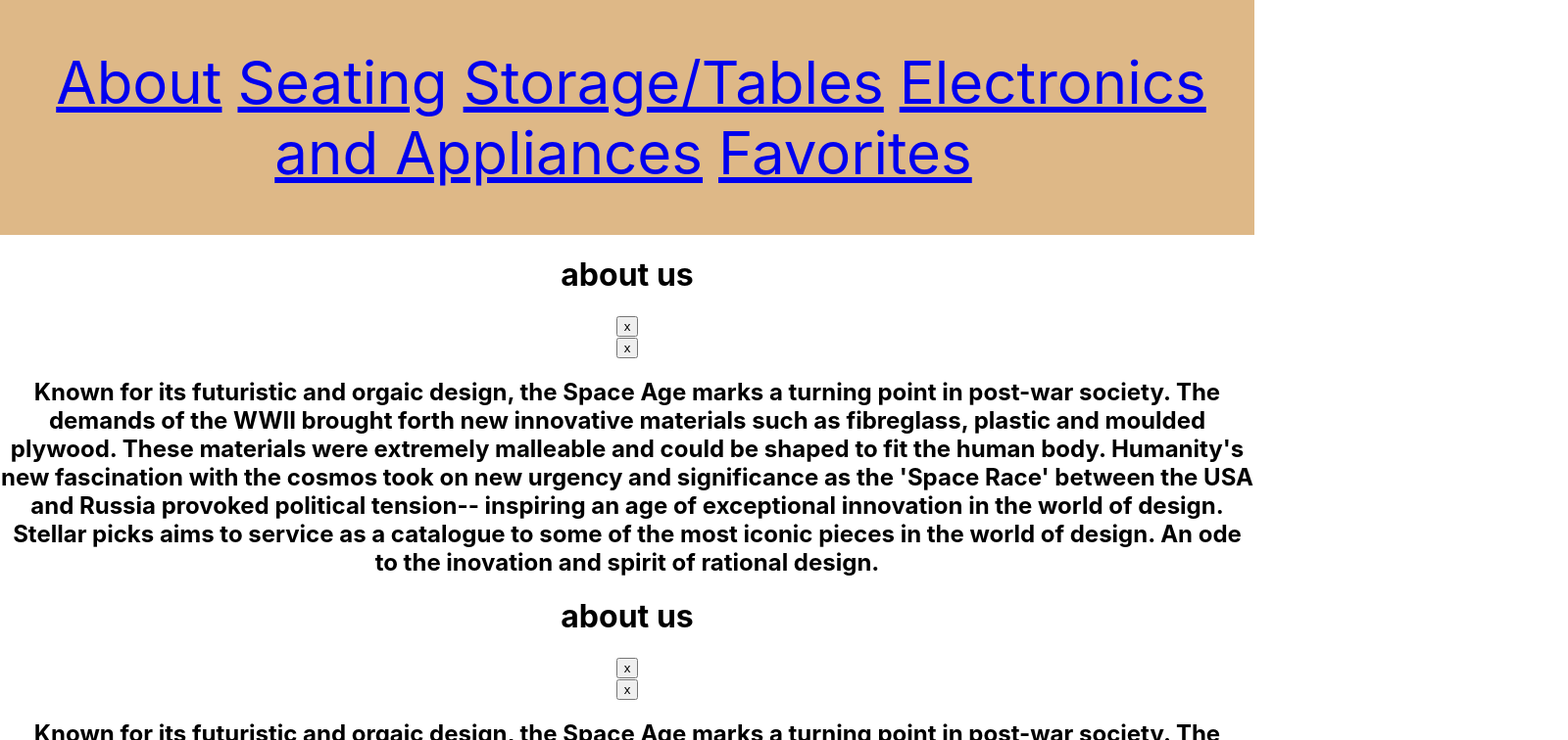
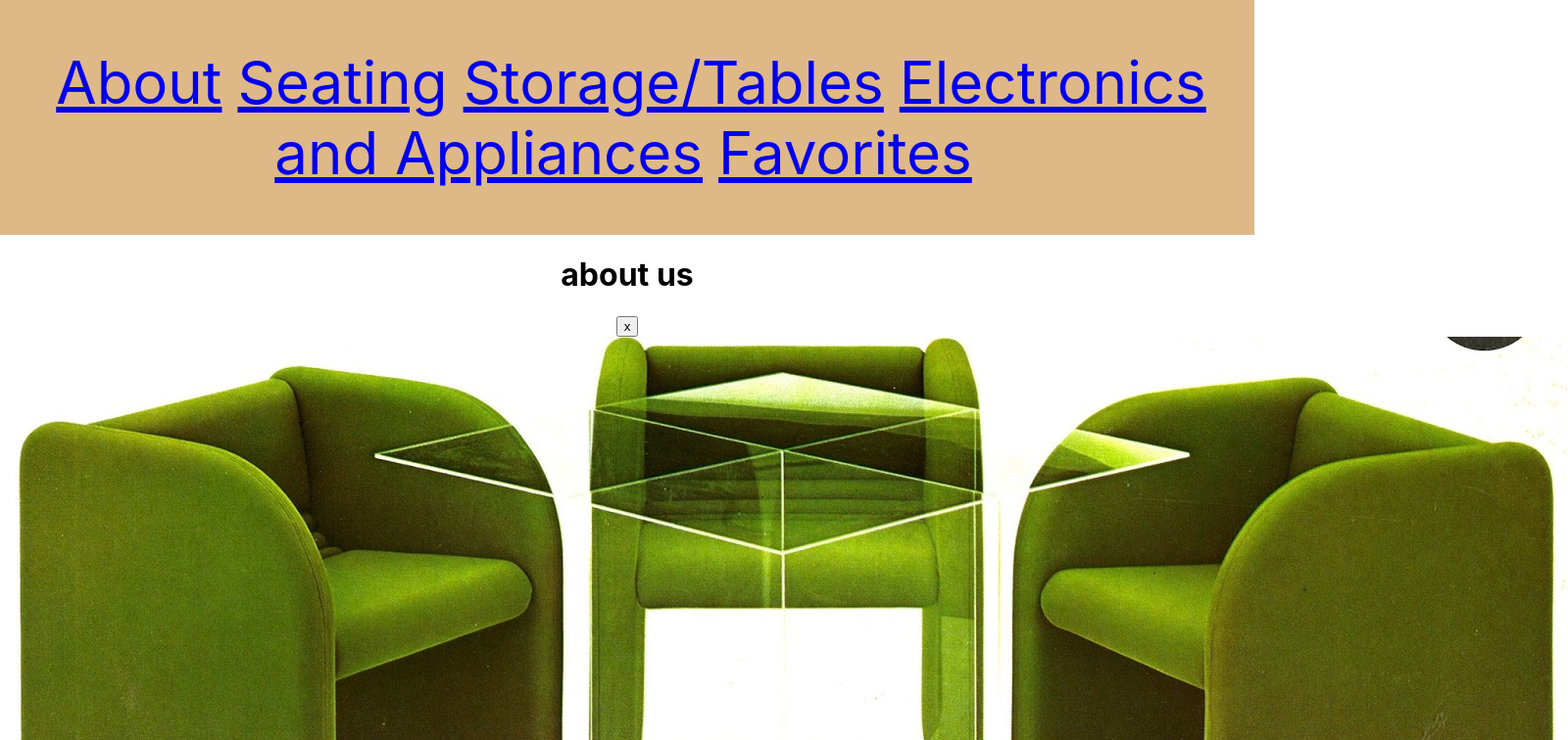
Before and after one commit to r0seinvase/phase-2-project, a React (Create React App) app in the folder app/: page /About in a window 1280 px wide. Shown: the top 756 px of the page at 98% size, 1600 px wide, since content can reach past the window. Built offline with nearby package versions, Linux system fonts and the light colour scheme; no server answers; data requests are answered from the project's data file.

Commit message:
initialization of the carouselle

```diff
--- a/app/db.json
+++ b/app/db.json
@@ -297,10 +297,7 @@
         "image" : "./images/image_15.jpeg"
     },
     {"id" : 36,
-        "image" : "./images/image_16.jpeg"
-=======
-    "image_1" : "./images/id_20_a.jpeg"
-    },
+        "image" : "./images/image_16.jpeg"},
     {
     "id" : 21,
     "image_2" : "./images/image_2.jpeg"
--- a/app/src/components/About.js
+++ b/app/src/components/About.js
@@ -2,15 +2,17 @@ import { useState } from "react";
 
 
 
-function About({ aboutCard }) {
+function About({ aboutImage, image }) {
 
 
     return <div className="about">
-        {/*
-        <div className="images">
-            <img src={aboutCard.image} />
-        </div> */}
-
+        <h1 className="about_us_header">about us</h1>
+        <button> x </button>
+        <img src={image} />
+        <button> x </button>
+        <h2 className="about_us_paragraph"> Known for its futuristic and orgaic design, the Space Age marks a turning point in post-war society. The demands of the WWII brought forth new innovative materials such as fibreglass, plastic and moulded plywood. These materials were extremely malleable and could be shaped to fit the human body. Humanity's new fascination with the cosmos took on new urgency and significance as the 'Space Race' between the USA and Russia provoked political tension-- inspiring an age of exceptional innovation in the world of design.
+            Stellar picks aims to service as a catalogue to some of the most iconic pieces in the world of design.
+            An ode to the inovation and spirit of rational design.  </h2>
 
     </div>
 }
--- a/app/src/components/App.js
+++ b/app/src/components/App.js
@@ -17,6 +17,10 @@ function App() {
 
   const [favorites, setFavorites] = useState([{ "type": "placeholder" }])
 
+  const [images, setImages] = useState([])
+
+  const [index, setIndex] = useState(0)
+
   useEffect(() => {
     fetch("http://localhost:3000/chairs")
       .then(res => res.json())
@@ -30,31 +34,38 @@ function App() {
       .then(res => res.json())
       .then(data => setElectronics(data))
 
+    fetch("http://localhost:3000/about")
+      .then(res => res.json())
+      .then(data => setImages(data))
+
   }, []);
+
+  let displayImage = images.slice(index, index + 1)
+
+
 
   return <div className="App">
     <div>
       <Navbar />
     </div>
-    <Home />
     <Switch>
       <Route exact path="/Item">
         <Item />
       </Route>
       <Route exact path="/About">
-        <Home />
+        <Home displayImage={displayImage} />
       </Route>
       <Route exact path="/Seating">
-        <Seating seating={seating} favorites={favorites} setFavorites={setFavorites}/>
+        <Seating seating={seating} favorites={favorites} setFavorites={setFavorites} />
       </Route>
       <Route exact path="/Storage">
-        <Storage storage={storage} favorites={favorites} setFavorites={setFavorites}/>
+        <Storage storage={storage} favorites={favorites} setFavorites={setFavorites} />
       </Route>
       <Route exact path="/Electronics">
-        <Electronics electronics={electronics} favorites={favorites} setFavorites={setFavorites}/>
+        <Electronics electronics={electronics} favorites={favorites} setFavorites={setFavorites} />
       </Route>
       <Route exact path="/Favorites">
-        <Favorites seating={seating} storage={storage} electronics={electronics} favorites={favorites}/>
+        <Favorites seating={seating} storage={storage} electronics={electronics} favorites={favorites} />
       </Route>
     </Switch>
   </div>
--- a/app/src/components/Home.js
+++ b/app/src/components/Home.js
@@ -1,41 +1,12 @@
 import About from "./About";
 import { useState, useEffect } from "react";
 
-function Home() {
+function Home({ displayImage }) {
 
-    const [home, setHome] = useState([])
-    const [index, setIndex] = useState(null)
-    const [image, setImage] = useState(null)
-
-    // useEffect(() => {
-    //     fetch("http://localhost:3000/about")
-    //         .then(res => res.json())
-    //         .then(data => setHome(data))
-    //         .then(setIndex(0))
-    //         .then(() => {
-    //             setImage(home[index])
-    //         })
-    // }, []);
-
-
-
-
-
-    // const aboutCard = () => {
-    //     image = home[index]
-
-    //     return image
-    // }
-    // console.log(image)
+    const aboutImage = displayImage.map(img => <About key={img.id} {...img} />)
 
     return <div>
-        <h1 className="about_us_header">about us</h1>
-        <button> x </button>
-        <About aboutCard={image} />
-        <button> x </button>
-        <h2 className="about_us_paragraph"> Known for its futuristic and orgaic design, the Space Age marks a turning point in post-war society. The demands of the WWII brought forth new innovative materials such as fibreglass, plastic and moulded plywood. These materials were extremely malleable and could be shaped to fit the human body. Humanity's new fascination with the cosmos took on new urgency and significance as the 'Space Race' between the USA and Russia provoked political tension-- inspiring an age of exceptional innovation in the world of design.
-            Stellar picks aims to service as a catalogue to some of the most iconic pieces in the world of design.
-            An ode to the inovation and spirit of rational design.  </h2>
+        {aboutImage}
     </div>
 
 }
```
